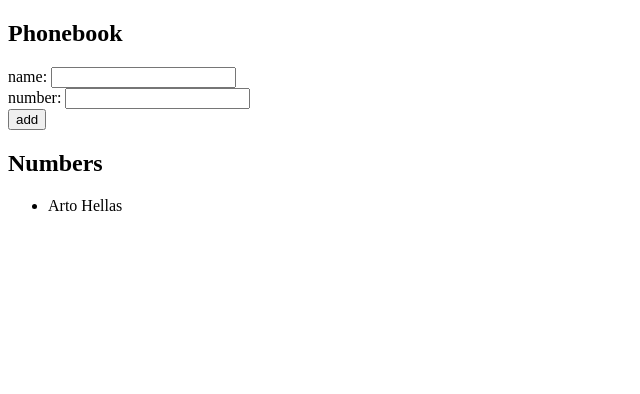
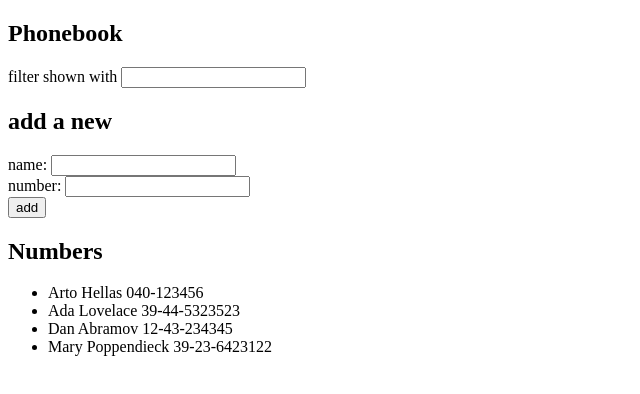
Before and after one commit to Victheliar/Fullstack, a React (Vite) app in the folder osa2/puhelinluettelo/: page / in a window 1280 px wide. Shown: the top 394 px of the page, without its empty margins (0-640 px from the left). Built offline with nearby package versions, Linux system fonts and the light colour scheme.

Commit message:
exercise 2.9 completed

```diff
--- a/osa2/puhelinluettelo/src/App.jsx
+++ b/osa2/puhelinluettelo/src/App.jsx
@@ -2,11 +2,14 @@
 
 const App = () => {
   const [persons, setPersons] = useState([
-    { name: 'Arto Hellas', number: '' }
+    { name: 'Arto Hellas', number: '040-123456' },
+    { name: 'Ada Lovelace', number: '39-44-5323523' },
+    { name: 'Dan Abramov', number: '12-43-234345' },
+    { name: 'Mary Poppendieck', number: '39-23-6423122' }
   ])
   const [newName, setNewName] = useState('')
   const [newNumber, setNewNumber] = useState('')
-  // const [showAll, setShowAll] = useState(true)
+  const [newFilter, setNewFilter] = useState('')
 
   const handleNewPerson = (event) => {
     event.preventDefault()
@@ -29,9 +32,23 @@
     setNewNumber(event.target.value)
   }
 
+  const handleNewFilter = (event) => {
+    setNewFilter(event.target.value)
+  }
+
+  const personsToShow = persons.filter((person) => {
+    return person.name.toLowerCase().includes(newFilter.toLowerCase())
+  })
+
   return (
     <div>
       <h2>Phonebook</h2>
+      <form>
+        <div>
+          filter shown with <input onChange={handleNewFilter}/>
+        </div>
+      </form>
+      <h2>add a new</h2>
       <form onSubmit={handleNewPerson}>
         <div>
           name: <input onChange={handleNewName} />
@@ -45,13 +62,12 @@
       </form>
       <h2>Numbers</h2>
       <ul>
-          {persons.map((person) => (
+          {personsToShow.map((person) => (
             <li key={person.name}>{person.name} {person.number}</li>
           ))}
       </ul>
     </div>
   )
-
 }
 
 export default App
```
